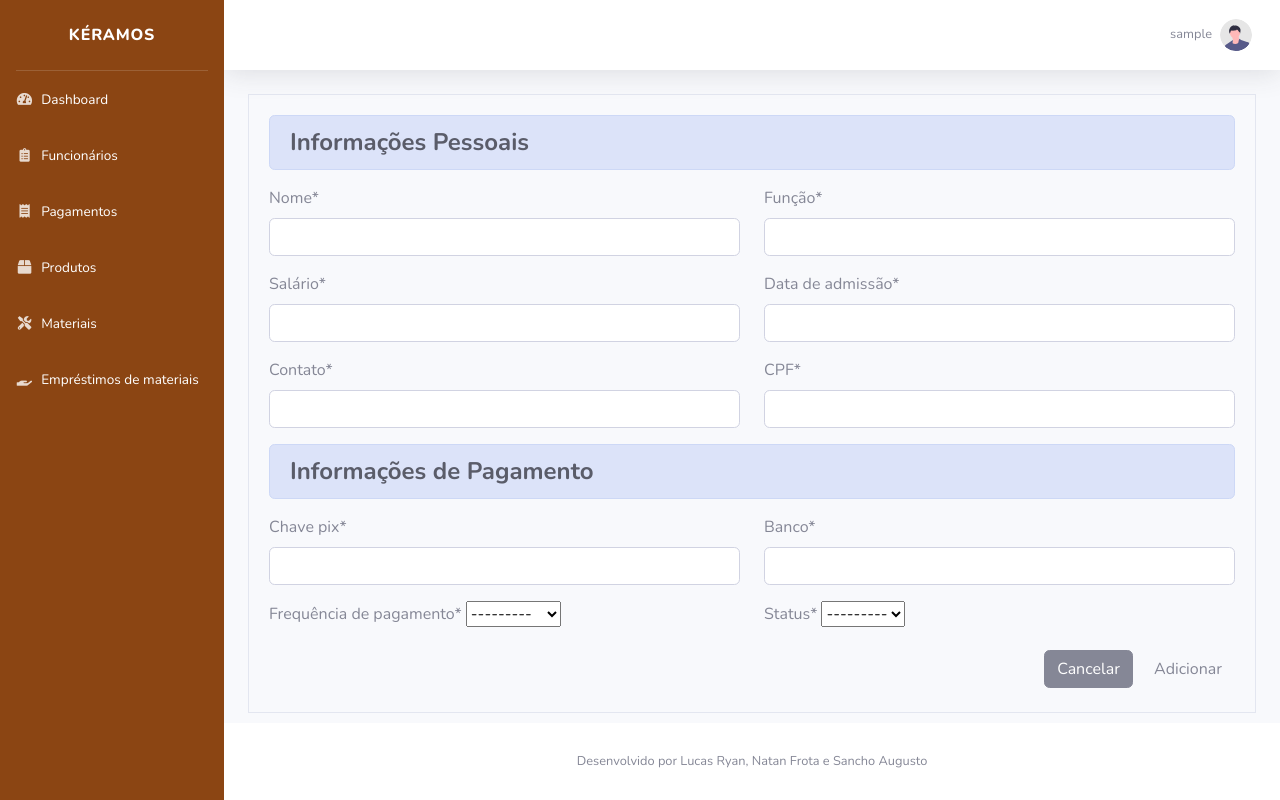
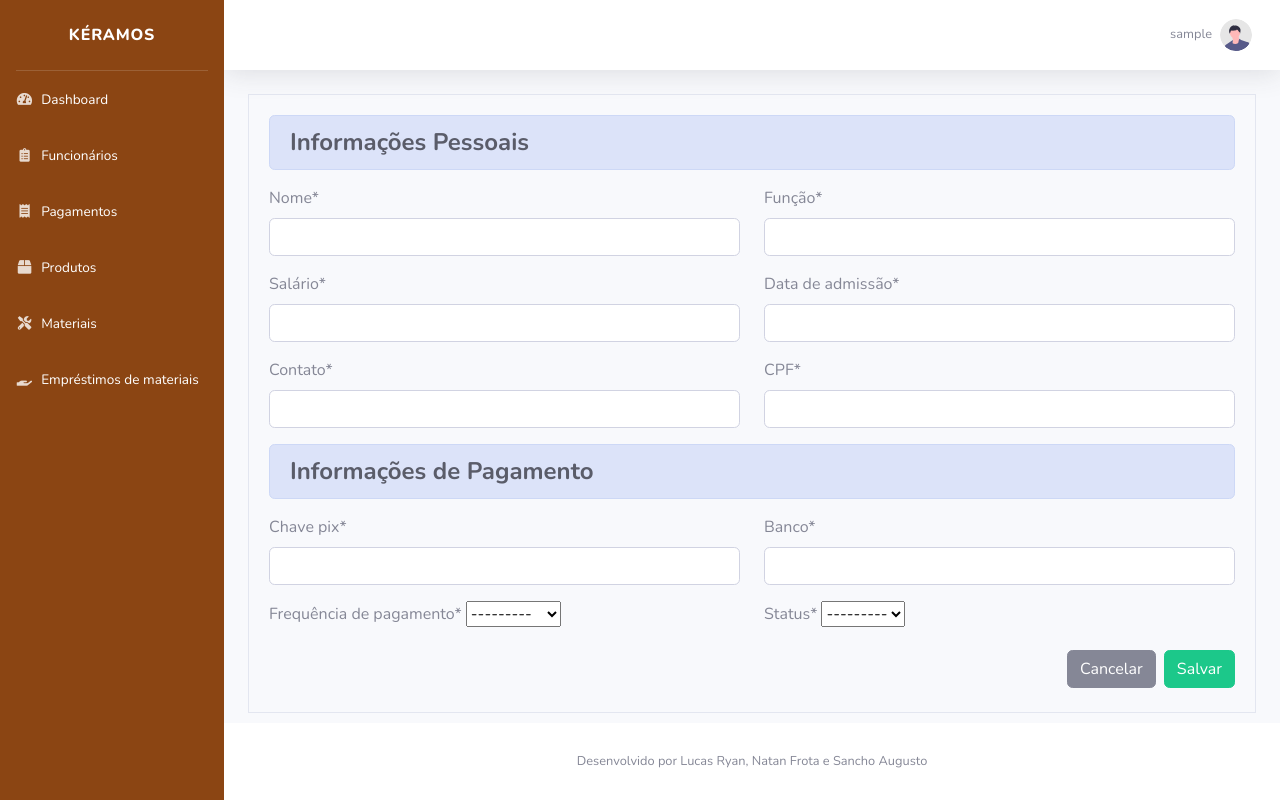
Before and after one commit to lucasxsdw/Gestao_fabrica_ceramica, a Django app: page /funcionario/adicionar/ in a window 1280 px wide. Run offline with Django 5.2, Linux system fonts and the light colour scheme; the visitor is signed in with stand-in values (Sample User, id 1); some libraries are stand-ins or nearby versions.

Commit message:
style: button funcionario

```diff
--- a/templates/funcionario/form.html
+++ b/templates/funcionario/form.html
@@ -65,14 +65,11 @@
   <a href="{% url 'funcionario:listar_funcionarios' %}" class="btn btn-secondary mr-1 mb-1">
     Cancelar
   </a>
-      <button type="submit" class="mb-1 btn ">
-          {% if modo == 'editar' %}
+  <button type="submit" class="btn btn-success mb-1">
     Salvar
-          {% else %}
-              Adicionar
-          {% endif %}
   </button>
 </div>
+
 
   </form>
 
```
Lines whose indentation alone changed are shown as unchanged.
